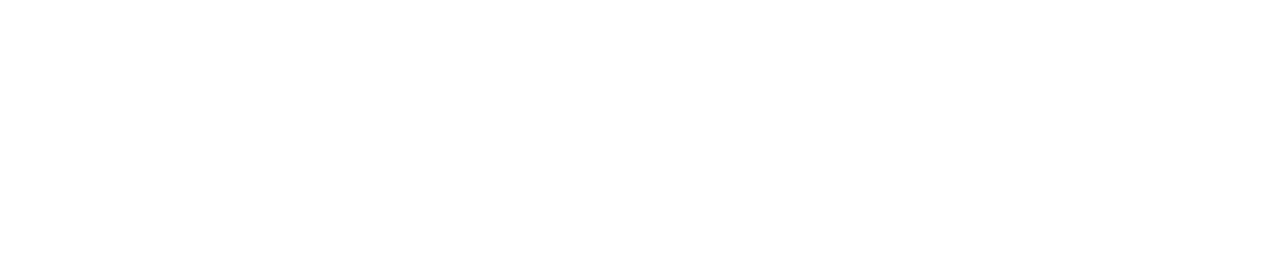
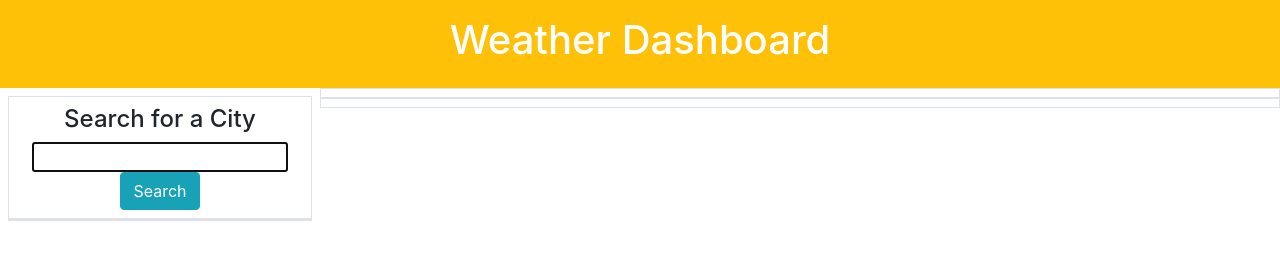
Before and after one commit to miguelmulet/Weather_Forecast, a plain HTML site: page index.html in a window 1280 px wide. Drawn offline with nearby package versions, Linux system fonts and the light colour scheme.

Commit message:
Addition of Search Box, Header & Linking of JS

```diff
--- a/index.html
+++ b/index.html
@@ -12,6 +12,43 @@
 </head>
 
 <body>
+
+    <header class="text-white text-center p-3 bg-warning">
+        <h1>Weather Dashboard</h1>
+    </header>
+
+    <main class="container-fluid">
+
+        <div class="row">
+            <div class="col-12 col-md-3 p-2 search-column text-center">
+                <form class="border p-2" id="city-search-form">
+                    <h4>Search for a City</h2>
+                    <input id="city" type="text" autofocus="true" class="form-input"/>
+                    <button class="btn btn-info" type="submit">Search</button>
+                </form>
+                <div class="past-primary border" id="past-search-buttons"></div>
+            </div>
+            <div class="col-12 col-md-9">
+                <div class="row border selected-city" id="current-forecast">
+                    <div class="col-12">
+                        <h2 id="searched-city"></h2>
+                        <div id="current-weather-container" class="list-group"></div>
+                    </div>
+                </div>
+                <div class="row border" id="five-day-forecast">
+                    <h2 class="col-12" id="forecast"></h2>
+                    <div class="d-flex" id="fiveday-container"></div>
+                </div>
+            </div>
+        </div>
+
+    </main>
+
+    <script src="https://cdnjs.cloudflare.com/ajax/libs/jquery/3.4.1/jquery.min.js"></script>
+    <script src="https://cdnjs.cloudflare.com/ajax/libs/twitter-bootstrap/4.3.1/js/bootstrap.min.js"></script>
+    <script src="https://cdnjs.cloudflare.com/ajax/libs/moment.js/2.27.0/moment.min.js"></script>
+    <script src="./assets/js/script.js"></script>
+
 </body>
 
 </html>
```
